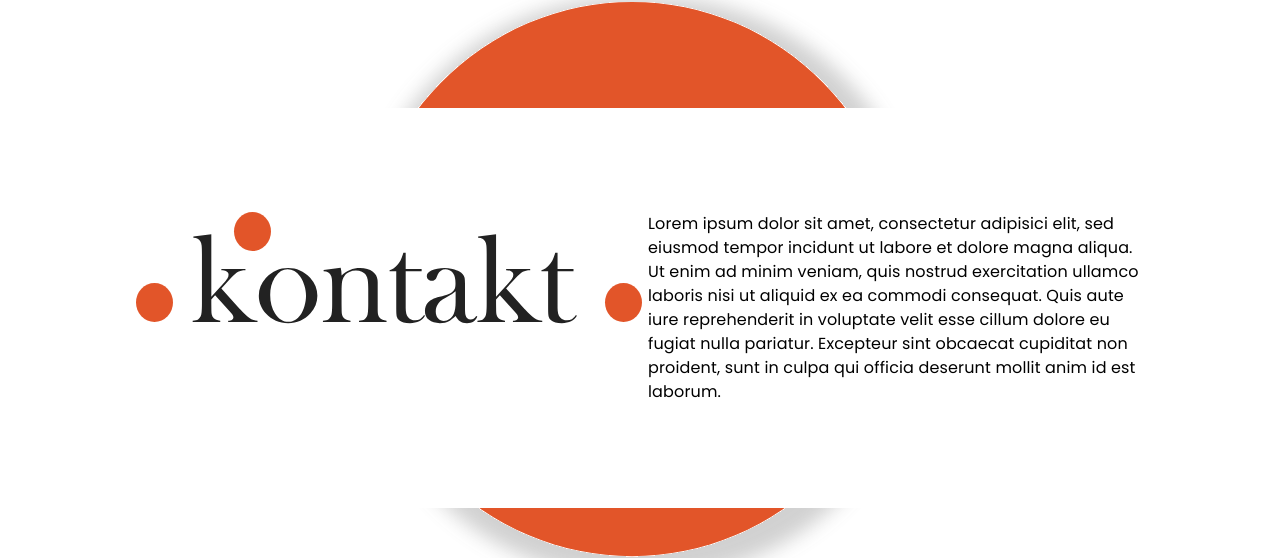
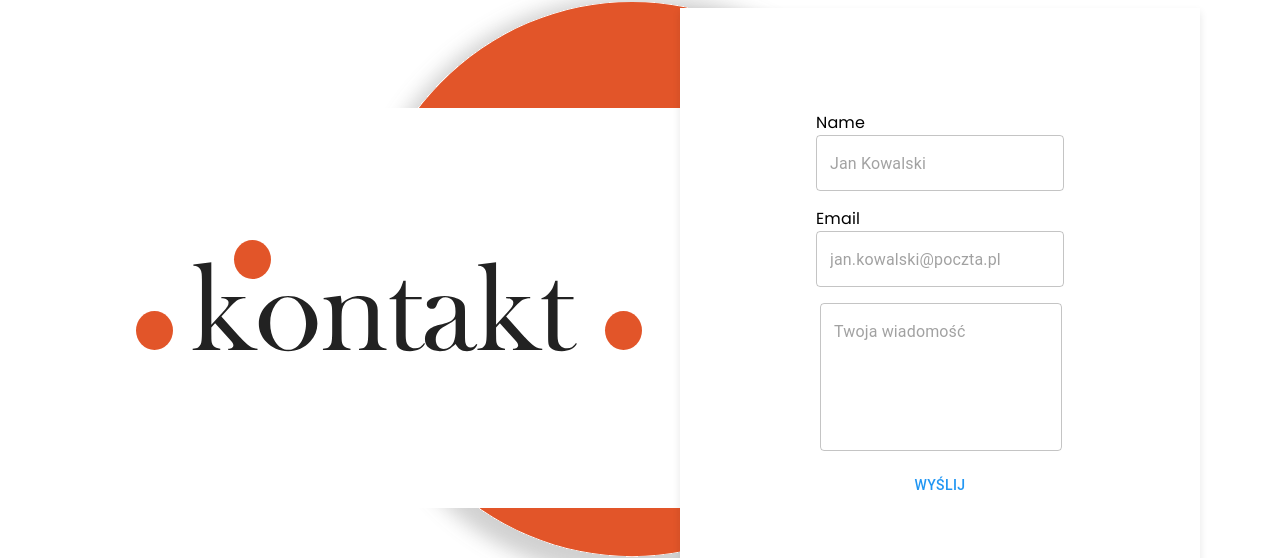
Before and after one commit to Aksiuszka/frontend-developer-zajecia, a React (Vite) app: page /contact in a window 1280 px wide. Shown: the part 230-788 px from the top of the page. Built offline with nearby package versions, Linux system fonts and the light colour scheme.

Commit message:
feat/animated card, form UI

```diff
--- a/src/modules/Contact/Contact.tsx
+++ b/src/modules/Contact/Contact.tsx
@@ -1,9 +1,11 @@
 import Ball from "../../assets/Ball.svg";
 import { Flex, AnimatedContainer, Card } from "../../shared/style";
-import { Typography } from "@mui/material";
 import { useAnimation } from "../../shared/hooks/useAnimation";
 import ContactImg from "../../assets/Contact.svg";
 import { GridLayout } from "../../shared/components/layouts/GridLayout";
+import { FormCard } from "./style";
+import { Input } from "../../shared/components/Input/Input";
+import { Button } from "@mui/material";
 
 export default function Contact() {
   const isActive = useAnimation();
@@ -13,26 +15,14 @@ export default function Contact() {
         <img src={Ball} alt="logo" />
       </AnimatedContainer>
       <Card className={isActive ? "active" : ""}>
-        <GridLayout
-          left={<img src={ContactImg} alt="about" />}
-          right={
-            <Typography
-              style={{
-                fontFamily: "Poppins",
-                fontSize: "1rem",
-              }}
-            >
-              Lorem ipsum dolor sit amet, consectetur adipisici elit, sed
-              eiusmod tempor incidunt ut labore et dolore magna aliqua. Ut enim
-              ad minim veniam, quis nostrud exercitation ullamco laboris nisi ut
-              aliquid ex ea commodi consequat. Quis aute iure reprehenderit in
-              voluptate velit esse cillum dolore eu fugiat nulla pariatur.
-              Excepteur sint obcaecat cupiditat non proident, sunt in culpa qui
-              officia deserunt mollit anim id est laborum.
-            </Typography>
-          }
-        />
+        <GridLayout left={<img src={ContactImg} alt="about" />} right={<></>} />
       </Card>
+      <FormCard className={isActive ? "active" : ""}>
+        <Input placeholder="Jan Kowalski">Name</Input>
+        <Input placeholder="jan.kowalski@poczta.pl">Email</Input>
+        <Input placeholder="Twoja wiadomość" multiline rows={5}></Input>
+        <Button>Wyślij</Button>
+      </FormCard>
     </Flex>
   );
 }
--- /dev/null
+++ b/src/modules/Contact/style.ts
@@ -0,0 +1,24 @@
+import { styled } from "@mui/material";
+
+export const FormCard = styled("div")({
+  position: "absolute",
+  top: "50%",
+  left: "75%",
+  width: "30rem",
+  height: "35rem",
+  display: "flex",
+  flexDirection: "column",
+  alignItems: "center",
+  justifyContent: "center",
+  gap: "1rem",
+  transform: "translate(-50%, -900%)",
+  backgroundColor: "white", // Set your desired background color
+  padding: "20px", // Adjust padding as needed
+  boxShadow: "0 4px 8px rgba(0, 0, 0, 0.1)",
+  opacity: 0, // Optional: Add a box shadow for a better look
+  transition: "opacity 3s ease-in-out, transform 1.5s ease-in-out 2s",
+  "&.active": {
+    opacity: 1,
+    transform: "translate(-50%, -50%)",
+  },
+});
--- a/src/shared/components/Input/Input.tsx
+++ b/src/shared/components/Input/Input.tsx
@@ -5,11 +5,11 @@ type InputProps = {
   onChange: (e: React.ChangeEvent<HTMLInputElement>) => void;
   value: string;
   placeholder: string;
-  type: string;
+  type?: string;
   children: string;
-  sx: object;
-  multiline: boolean;
-  rows: number;
+  sx?: object;
+  multiline?: boolean;
+  rows?: number;
 };
 
 export const Input: FC<InputProps> = ({
@@ -24,7 +24,14 @@ export const Input: FC<InputProps> = ({
 }) => {
   return (
     <Stack>
-      <Typography>{children}</Typography>
+      <Typography
+        style={{
+          fontFamily: "Poppins",
+          fontSize: "1rem",
+        }}
+      >
+        {children}
+      </Typography>
       <TextField
         type={type}
         placeholder={placeholder}
@@ -32,7 +39,10 @@ export const Input: FC<InputProps> = ({
         onChange={onChange}
         variant="outlined"
         size="medium"
-        sx={sx}
+        sx={{
+          ...sx,
+          ...(multiline && { width: "115%", marginInlineStart: '-15px' }),
+        }}
         multiline={multiline}
         rows={rows}
       />
```
